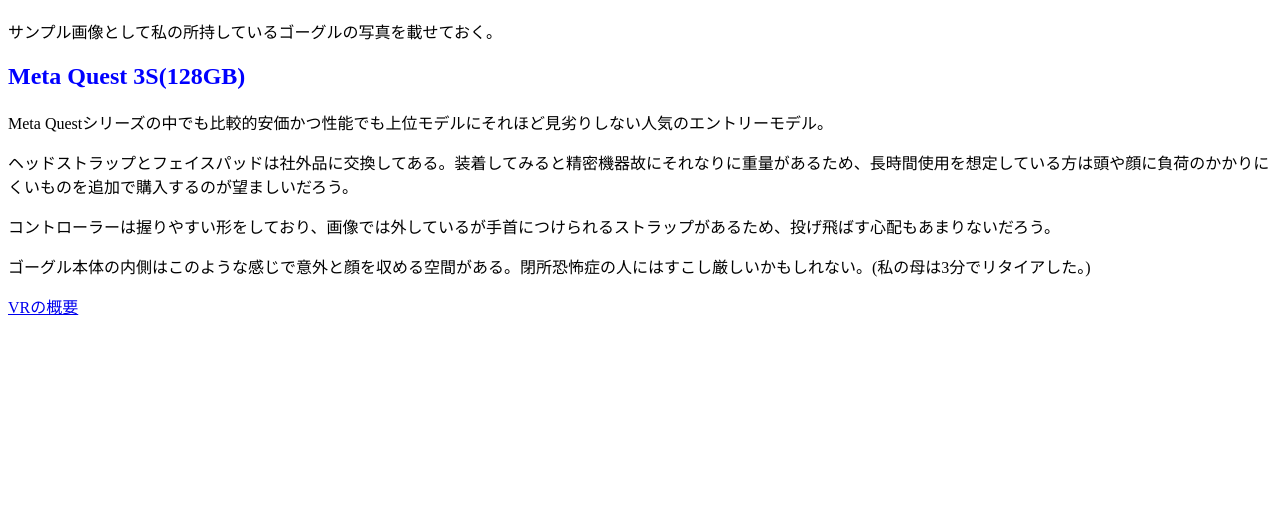
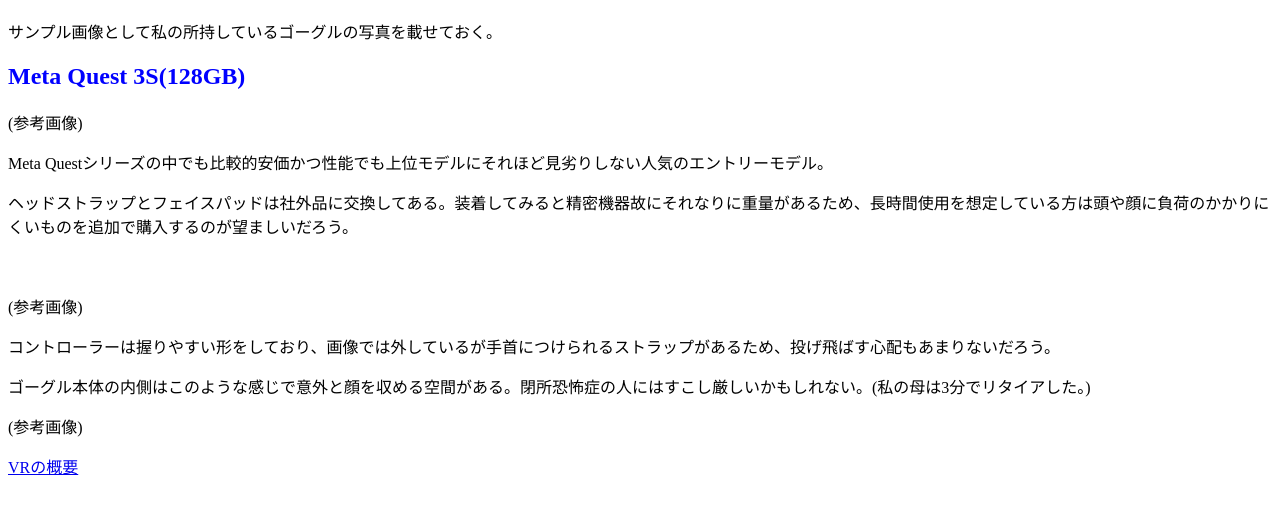
Before and after one commit to web2025-004/information-processing-4th, a plain HTML site: page Sample.html in a window 1280 px wide. Shown: the part 70-584 px from the top of the page. Drawn offline with Linux system fonts and the light colour scheme.

Commit message:
Update Sample.html

```diff
--- a/Sample.html
+++ b/Sample.html
@@ -7,6 +7,8 @@
     <title>
       サンプル
     </title>
+</head>
+<body>
     <h1>
     私の持っているゴーグル
     </h1>
@@ -17,18 +19,25 @@
       Meta Quest 3S(128GB)
     </h2>
     <p>
+        (参考画像)
+    </p>
+    <p>
       Meta Questシリーズの中でも比較的安価かつ性能でも上位モデルにそれほど見劣りしない人気のエントリーモデル。
     </p>
     <p>
       ヘッドストラップとフェイスパッドは社外品に交換してある。装着してみると精密機器故にそれなりに重量があるため、長時間使用を想定している方は頭や顔に負荷のかかりにくいものを追加で購入するのが望ましいだろう。
     </p>
-
+　<p>
+     (参考画像)
+ </p>
   <p>
     コントローラーは握りやすい形をしており、画像では外しているが手首につけられるストラップがあるため、投げ飛ばす心配もあまりないだろう。
   </p>
-
   <p>
     ゴーグル本体の内側はこのような感じで意外と顔を収める空間がある。閉所恐怖症の人にはすこし厳しいかもしれない。(私の母は3分でリタイアした。)
   </p>
-
+  <p>
+      (参考画像)
+  </p>
 <a href="index.html">VRの概要</a>
+</body>
```
